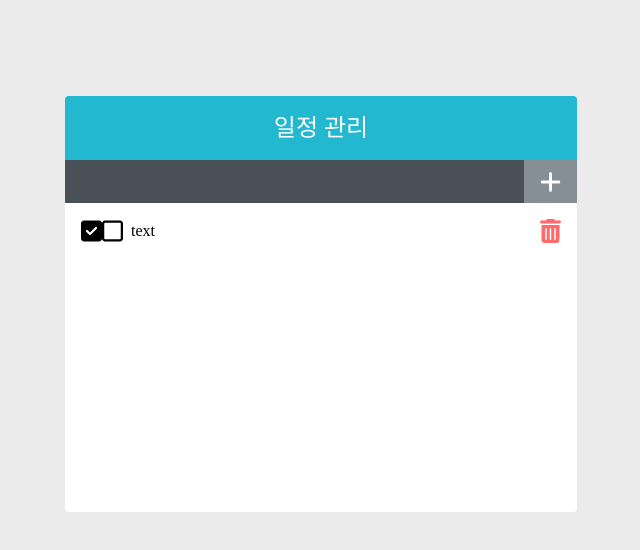
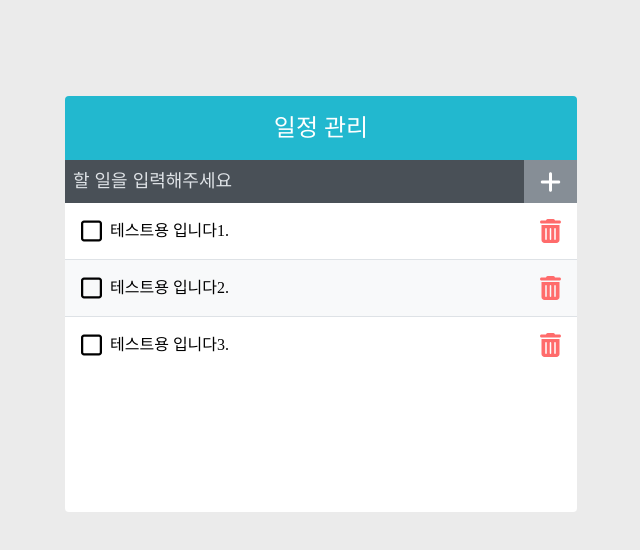
Before and after one commit to hjpark625/todo-with-vue, a Vue app: page /todo in a window 1280 px wide. Shown: the top 550 px of the page, without its empty margins (319-959 px from the left). Built offline with nearby package versions, Linux system fonts and the light colour scheme.

Commit message:
CRUD 작업 시작

```diff
--- a/src/components/Todo/TodoInsert.vue
+++ b/src/components/Todo/TodoInsert.vue
@@ -1,6 +1,6 @@
 <template>
   <form class="todo-insert-form">
-    <input type="text" class="todo-input" />
+    <input type="text" class="todo-input" placeholder="할 일을 입력해주세요" />
     <button class="add-button">
       <font-awesome-icon :icon="['fas', 'plus']" />
     </button>
--- a/src/components/Todo/TodoList.vue
+++ b/src/components/Todo/TodoList.vue
@@ -1,7 +1,11 @@
 <template>
-  <!-- <div class="empty-todos">해야 할 일을 채워주세요!</div> -->
   <div class="todo-list-wrapper">
-    <TodoListItem />
+    <div v-if="todos.length === 0" class="empty-todos">
+      해야 할 일을 채워주세요!
+    </div>
+    <div v-else>
+      <TodoListItem v-for="todo in todos" :key="todo.id" :todo="todo" />
+    </div>
   </div>
 </template>
 
@@ -10,6 +14,7 @@ import TodoListItem from './TodoListItem.vue';
 
 export default {
   name: 'TodoList',
+  props: ['todos'],
   components: {
     TodoListItem,
   },
--- a/src/components/Todo/TodoListItem.vue
+++ b/src/components/Todo/TodoListItem.vue
@@ -1,9 +1,15 @@
 <template>
   <div class="todo-list-item-wrapper">
     <div class="checkbox">
-      <font-awesome-icon :icon="['fas', 'square-check']" />
-      <font-awesome-icon :icon="['far', 'square']" />
-      <div class="text">text</div>
+      <font-awesome-icon
+        v-show="todo.isDone === true"
+        :icon="['fas', 'square-check']"
+      />
+      <font-awesome-icon
+        v-show="todo.isDone === false"
+        :icon="['far', 'square']"
+      />
+      <div class="text">{{ todo.text }}</div>
       <div class="remove">
         <font-awesome-icon :icon="['fas', 'trash-can']" />
       </div>
@@ -12,7 +18,10 @@
 </template>
 
 <script>
-export default {};
+export default {
+  name: 'TodoListItem',
+  props: ['todo'],
+};
 </script>
 
 <style lang="scss">
--- a/src/pages/Todo.vue
+++ b/src/pages/Todo.vue
@@ -1,7 +1,7 @@
 <template>
   <TodoTemplate>
     <TodoInsert />
-    <TodoList />
+    <TodoList :todos="todos" />
   </TodoTemplate>
 </template>
 
@@ -17,6 +17,15 @@ export default {
     TodoInsert,
     TodoList,
   },
+  data() {
+    return {
+      todos: [
+        { id: 1, text: '테스트용 입니다1.', isDone: false },
+        { id: 2, text: '테스트용 입니다2.', isDone: false },
+        { id: 3, text: '테스트용 입니다3.', isDone: false },
+      ],
+    };
+  },
 };
 </script>
 
```
